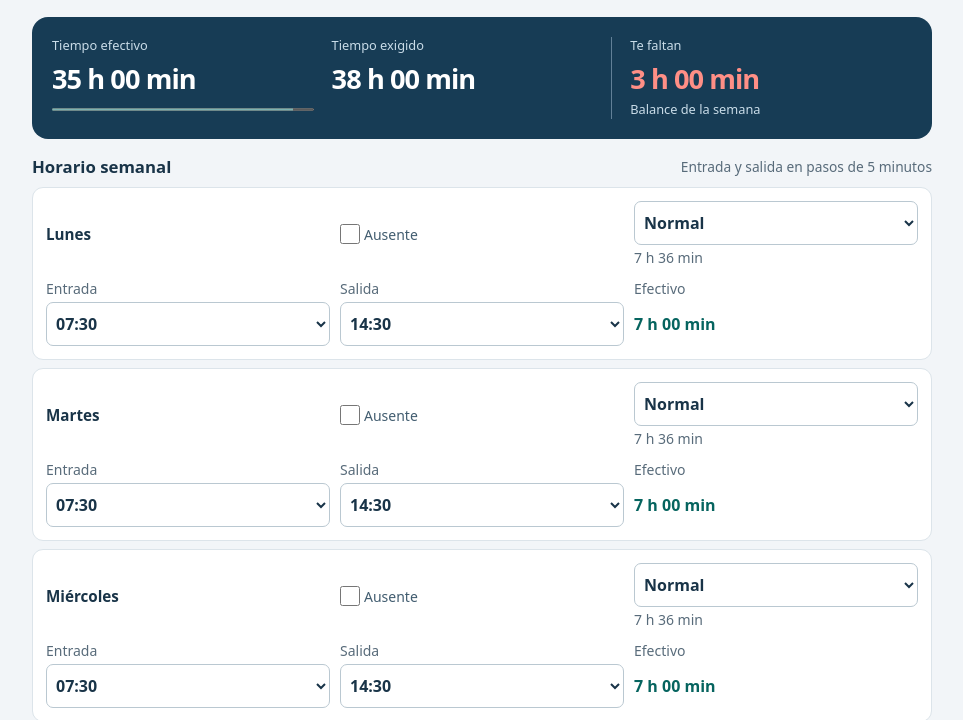
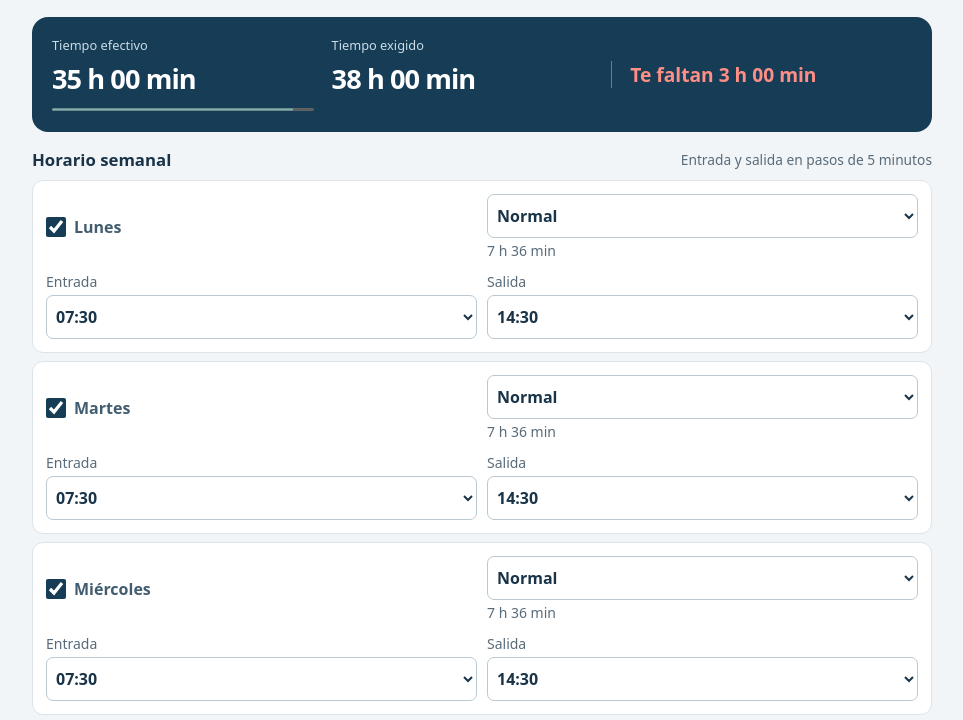
Before and after one commit to ralcazar/ralcazar.github.io, a plain HTML site: page jornada/index.html in a window 1280 px wide. Shown: the part 89-809 px from the top of the page, without its empty margins (158-1121 px from the left). Drawn offline with Linux system fonts and the light colour scheme.

Commit message:
Compactar selección de días y añadir tabla semanal de tiempos

```diff
--- a/jornada/index.html
+++ b/jornada/index.html
@@ -14,6 +14,8 @@
 
     .day>*{min-width:0}.day{gap:12px 10px}.day h3{overflow-wrap:anywhere}.field-label{font-size:.875rem}.absence{font-size:.875rem}.required{padding:0;margin:0}.required-note{display:none}.result{white-space:normal;font-size:1rem}.effective .result{display:flex;align-items:center;min-height:44px}.day select{font-size:16px;min-width:0;max-width:100%}.required select{font-size:16px}.day .absence{flex-wrap:wrap;gap:4px}.absence input{margin:0}.required.unusual{outline-offset:2px}.kind-note{display:block;font-size:.875rem;color:#586b7a;margin-top:3px}
     dialog{width:min(92vw,390px);border:1px solid #bac8d1;border-radius:16px;padding:24px;color:#193448;box-shadow:0 18px 70px #0003}dialog::backdrop{background:#10273788}dialog h2{font-size:1.25rem;margin-bottom:10px}dialog p{margin-bottom:18px}dialog button{width:100%;border:1px solid #bac8d1;border-radius:9px;padding:10px;background:#edf3f7;color:#193448;margin-top:8px}dialog .cancel{background:white}dialog button:focus-visible{outline:3px solid #007aa0}
+
+    .day{grid-template-columns:repeat(2,minmax(0,1fr))}.day .absence{flex-wrap:nowrap;font-size:1rem;font-weight:650;gap:8px}.absence input{flex-shrink:0}.summary .balance{display:block;align-self:center}.summary .balance strong{color:#80e4b7;font-size:1.2rem;margin:0;letter-spacing:normal}.summary .balance.negative strong{color:#ff8f86}.time-table{margin:18px 0}.time-table table{width:100%;border-collapse:collapse;background:white;font-variant-numeric:tabular-nums;font-size:.875rem}.time-table caption{text-align:left;font-weight:650;margin-bottom:10px;font-size:1rem}.time-table th,.time-table td{padding:10px 8px;border-bottom:1px solid #dce4ea;text-align:right}.time-table th:first-child{text-align:left}.time-table thead{color:#586b7a}.time-table tbody th{font-weight:500}.time-table tfoot{background:#e4f5eb;color:#176438;font-weight:700}.time-table tfoot .negative{background:#ffe8e6;color:#ad241e}.time-table .muted{display:block;font-size:.75rem}
   </style>
 </head>
 <body>
@@ -22,10 +24,13 @@
   <section class="summary" aria-label="Resumen semanal" aria-live="polite" aria-atomic="true">
     <div><p class="summary-label">Tiempo efectivo</p><strong id="total-effective"></strong><progress id="progress" aria-label="Tiempo efectivo respecto al exigido"></progress></div>
     <div><p class="summary-label">Tiempo exigido</p><strong id="total-required"></strong></div>
-    <div class="balance"><p class="summary-label" id="balance-label"></p><strong id="balance"></strong><span>Balance de la semana</span></div>
+    <div class="balance"><strong id="balance"></strong></div>
   </section>
   <p id="warning" class="warning" role="status" hidden></p>
   <section aria-labelledby="days-title"><div class="section-head"><h2 id="days-title">Horario semanal</h2><p class="muted">Entrada y salida en pasos de 5 minutos</p></div><div id="days"></div></section>
+  <section class="time-table" aria-label="Tiempos por día">
+    <table><caption>Tiempos de la semana</caption><thead><tr><th scope="col">Día</th><th scope="col">Trabajado</th><th scope="col">Efectivo</th></tr></thead><tbody id="time-rows"></tbody><tfoot><tr id="time-total"><th scope="row">Suma</th><td id="sum-worked"></td><td id="sum-effective"></td></tr></tfoot></table>
+  </section>
   <section class="rules" aria-label="Reglas de cálculo"><div><h2>Horario permitido</h2><p>Entrada de 07:30 a 09:00 y salida de 14:00 a 20:00. La jornada siempre cubre de 09:00 a 14:00.</p></div><div><h2>Pausa automática</h2><p>Las primeras 7 horas cuentan completas. Durante la hora siguiente el contador efectivo se detiene; después vuelve a sumar.</p></div></section>
   <p id="storage" role="status"></p>
 </main>
@@ -88,7 +93,7 @@ function timeSelect(i,field,label,min,max) {
   return `<div><label class="field-label" for="${field}-${i}">${label}</label><select id="${field}-${i}" data-day="${i}" data-field="${field}" aria-label="${label} del ${DAYS[i]}">${options(min,max,5,state[i][field],clock)}</select></div>`;
 }
 function buildDays() {
-  document.getElementById('days').innerHTML = state.map((d,i) => `<article class="day ${d.absent?'absent':''}" id="card-${i}" aria-labelledby="day-${i}"><h3 id="day-${i}">${DAYS[i]}</h3><label class="absence"><input type="checkbox" data-day="${i}" data-field="absent" ${d.absent?'checked':''}>Ausente</label><div class="required" id="required-${i}"><select id="required-select-${i}" data-day="${i}" data-field="required" aria-label="Jornada exigida del ${DAYS[i]}" ${d.absent?'disabled':''}><option value="420" ${d.required===420?'selected':''}>Intensiva</option><option value="456" ${d.required===456?'selected':''}>Normal</option></select><span class="kind-note" id="kind-${i}">${d.required===456?'7 h 36 min':'7 h'}</span></div>${timeSelect(i,'start','Entrada',450,540)}${timeSelect(i,'end','Salida',840,1200)}<div class="effective"><span class="field-label">Efectivo</span><output class="result" id="effective-${i}"></output></div></article>`).join('');
+  document.getElementById('days').innerHTML = state.map((d,i) => `<article class="day ${d.absent?'absent':''}" id="card-${i}" aria-labelledby="day-${i}"><label class="absence" id="day-${i}"><input type="checkbox" data-day="${i}" data-field="present" aria-label="${DAYS[i]}: no ausente" ${!d.absent?'checked':''}><span>${DAYS[i]}</span></label><div class="required" id="required-${i}"><select id="required-select-${i}" data-day="${i}" data-field="required" aria-label="Jornada exigida del ${DAYS[i]}" ${d.absent?'disabled':''}><option value="420" ${d.required===420?'selected':''}>Intensiva</option><option value="456" ${d.required===456?'selected':''}>Normal</option></select><span class="kind-note" id="kind-${i}">${d.required===456?'7 h 36 min':'7 h'}</span></div>${timeSelect(i,'start','Entrada',450,540)}${timeSelect(i,'end','Salida',840,1200)}</article>`).join('');
 }
 function summary() {
   const required = state.reduce((sum,d)=>sum+(d.absent?0:d.required),0);
@@ -97,8 +102,6 @@ function summary() {
 }
 function render() {
   state.forEach((d,i)=>{
-    const result = calculate(d);
-    document.getElementById(`effective-${i}`).textContent=d.absent?'—':duration(result.effective);
     document.getElementById(`required-${i}`).classList.toggle('unusual',!d.absent&&d.required!==456);
     document.getElementById(`kind-${i}`).textContent=d.required===456?'7 h 36 min':'7 h';
     document.getElementById(`card-${i}`).classList.toggle('absent',d.absent);
@@ -108,9 +111,12 @@ function render() {
   const totals=summary();
   document.getElementById('total-required').textContent=duration(totals.required);
   document.getElementById('total-effective').textContent=duration(totals.effective);
-  document.getElementById('balance-label').textContent=totals.balance<0?'Te faltan':totals.balance>0?'Te sobran':'Objetivo cumplido';
-  document.getElementById('balance').textContent=duration(Math.abs(totals.balance));
+  document.getElementById('balance').textContent=`${totals.balance<0?'Te faltan':'Te sobran'} ${duration(Math.abs(totals.balance))}`;
   document.querySelector('.balance').classList.toggle('negative',totals.balance<0);
+  document.getElementById('time-rows').innerHTML=state.map((d,i)=>{const t=calculate(d);return `<tr><th scope="row">${DAYS[i]}${d.absent?' <span class="muted">(ausente)</span>':''}</th><td>${duration(t.worked)}</td><td>${duration(t.effective)}</td></tr>`;}).join('');
+  document.getElementById('sum-worked').textContent=duration(state.reduce((sum,d)=>sum+calculate(d).worked,0));
+  document.getElementById('sum-effective').textContent=duration(totals.effective);
+  document.getElementById('time-total').classList.toggle('negative',totals.balance<0);
   const progress=document.getElementById('progress');
   progress.max=Math.max(totals.required,1);progress.value=Math.min(totals.effective,progress.max);
   const changed=DAYS.filter((_,i)=>!state[i].absent&&state[i].required!==456);
@@ -123,7 +129,8 @@ document.getElementById('days').addEventListener('change',event=>{
   const {day,field}=event.target.dataset;
   if(day===undefined||!field)return;
   const i=Number(day), next={...state[i]};
-  next[field]=field==='absent' ? event.target.checked : Number(event.target.value);
+  if(field==='present')next.absent=!event.target.checked;
+  else next[field]=Number(event.target.value);
   if(!validDay(next))return;
   state[i]=next;save();render();
 });
```
